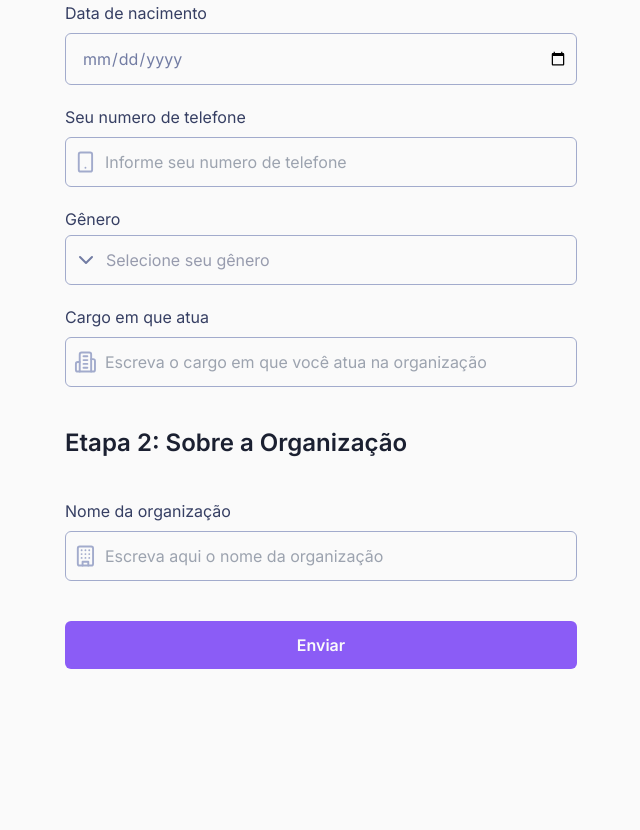
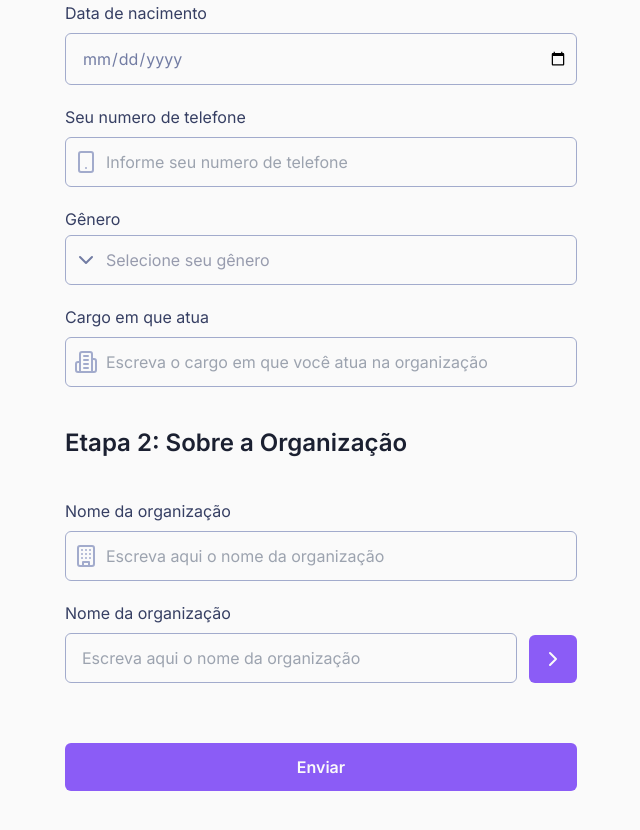
Before and after one commit to cosmossocialtime/register-ongs, a Next.js app: page / in a window 1280 px wide. Shown: the part 420-1250 px from the top of the page, without its empty margins (319-959 px from the left). Before the commit the page ends 1129 px from the top, so only its background shows below. Built offline with nearby package versions, Linux system fonts and the light colour scheme.

Commit message:
:package: implement input causes

```diff
--- a/src/app/page.tsx
+++ b/src/app/page.tsx
@@ -1,13 +1,20 @@
 'use client'
 import Header from '@/components/Header'
 import { Layout } from '@/components/Layout'
-import { Mail, Smartphone, User, Building2, Building } from 'lucide-react'
+import {
+  Mail,
+  Smartphone,
+  User,
+  Building2,
+  Building,
+  ChevronRight,
+} from 'lucide-react'
 import { useForm, Controller } from 'react-hook-form'
 import { zodResolver } from '@hookform/resolvers/zod'
 import { Input } from '@/components/Input'
 import { InputSelect } from '@/components/Select'
 import { phoneMask } from '@/mask/MaskForNumberTel'
-import { useEffect } from 'react'
+import { useEffect, useState } from 'react'
 import {
   TypeFormRegisterOngs,
   schemaFormValidation,
@@ -16,6 +23,8 @@ import {
 const genders = ['Masculino', 'Feminino', 'Outro']
 
 export default function Home() {
+  const [causesArray, setCausesArray] = useState(Array<string>)
+
   const {
     register,
     handleSubmit,
@@ -30,6 +39,7 @@ export default function Home() {
   })
 
   const numberTel = watch('tel')
+  const causes = watch('causes')
 
   useEffect(() => {
     setValue('tel', phoneMask(numberTel))
@@ -38,6 +48,13 @@ export default function Home() {
   function handleSubmitForm(data: TypeFormRegisterOngs) {
     console.log(data)
   }
+
+  function handleSubmitCauses() {
+    if (causes) {
+      setCausesArray([...causesArray, causes])
+    }
+  }
+  console.log(causesArray)
 
   return (
     <main className="h-screen">
@@ -146,9 +163,9 @@ export default function Home() {
                   <Building2 className="text-gray-50 transition-colors group-hover:text-[#9D37F2]" />
                 )}
               />
-              {errors.tel && (
+              {errors.role && (
                 <span className="text-sm text-red-600">
-                  {errors.tel.message}
+                  {errors.role.message}
                 </span>
               )}
             </div>
@@ -172,6 +189,43 @@ export default function Home() {
                   {errors.nameCompany.message}
                 </span>
               )}
+              <div className="flex gap-3">
+                <Input
+                  {...register('causes')}
+                  htmlRef="causes"
+                  maxLength={50}
+                  id="causes"
+                  label="Nome da organização"
+                  placeholder="Escreva aqui o nome da organização"
+                />
+                <div className="flex items-end">
+                  <button
+                    type="button"
+                    onClick={handleSubmitCauses}
+                    className="flex h-12 w-12 items-center justify-center rounded-md bg-violet-500 text-zinc-50 transition-colors hover:bg-violet-400 group-hover:text-[#9D37F2]"
+                  >
+                    <ChevronRight />
+                  </button>
+                </div>
+
+                {errors.causes?.message && (
+                  <span className="text-sm text-red-600">
+                    {errors.causes.message}
+                  </span>
+                )}
+              </div>
+              <div className="flex gap-2">
+                {causesArray.map((cause, index) => {
+                  return (
+                    <span
+                      key={index}
+                      className=" rounded-md bg-sky-500 p-2 font-semibold text-zinc-50"
+                    >
+                      {cause}
+                    </span>
+                  )
+                })}
+              </div>
             </div>
             <button className="my-10 w-full rounded-md bg-violet-500 py-3 font-semibold text-zinc-50 transition-colors hover:bg-violet-400">
               Enviar
--- a/src/components/Input/index.tsx
+++ b/src/components/Input/index.tsx
@@ -11,7 +11,7 @@ interface InputProps extends InputHTMLAttributes<HTMLInputElement> {
 export const Input = forwardRef<HTMLInputElement, InputProps>(
   ({ iconLeft, iconRight, label, htmlRef, ...rest }: InputProps, ref) => {
     return (
-      <div className="flex flex-col gap-2">
+      <div className="flex w-full flex-col gap-2">
         <label
           htmlFor={htmlRef}
           className="flex w-full flex-col bg-transparent text-gray-600"
@@ -26,7 +26,7 @@ export const Input = forwardRef<HTMLInputElement, InputProps>(
             <input
               {...rest}
               ref={ref}
-              className="w-full bg-transparent px-2 py-3 text-gray-500 focus:border-none focus:outline-none"
+              className="flex-1 bg-transparent px-2 py-3 text-gray-500 focus:border-none focus:outline-none"
             />
 
             {iconRight && iconRight()}
--- a/src/types/typesRegisterForm.ts
+++ b/src/types/typesRegisterForm.ts
@@ -16,6 +16,7 @@ export const schemaFormValidation = z.object({
     .nonempty('Informe um numero de telefone.'),
   gender: z.string().nonempty('Por favor selecione seu gênero.'),
   role: z.string().nonempty('Por favor selecione seu cargo.'),
+  causes: z.string(),
 })
 
 export type TypeFormRegisterOngs = z.infer<typeof schemaFormValidation>
```
